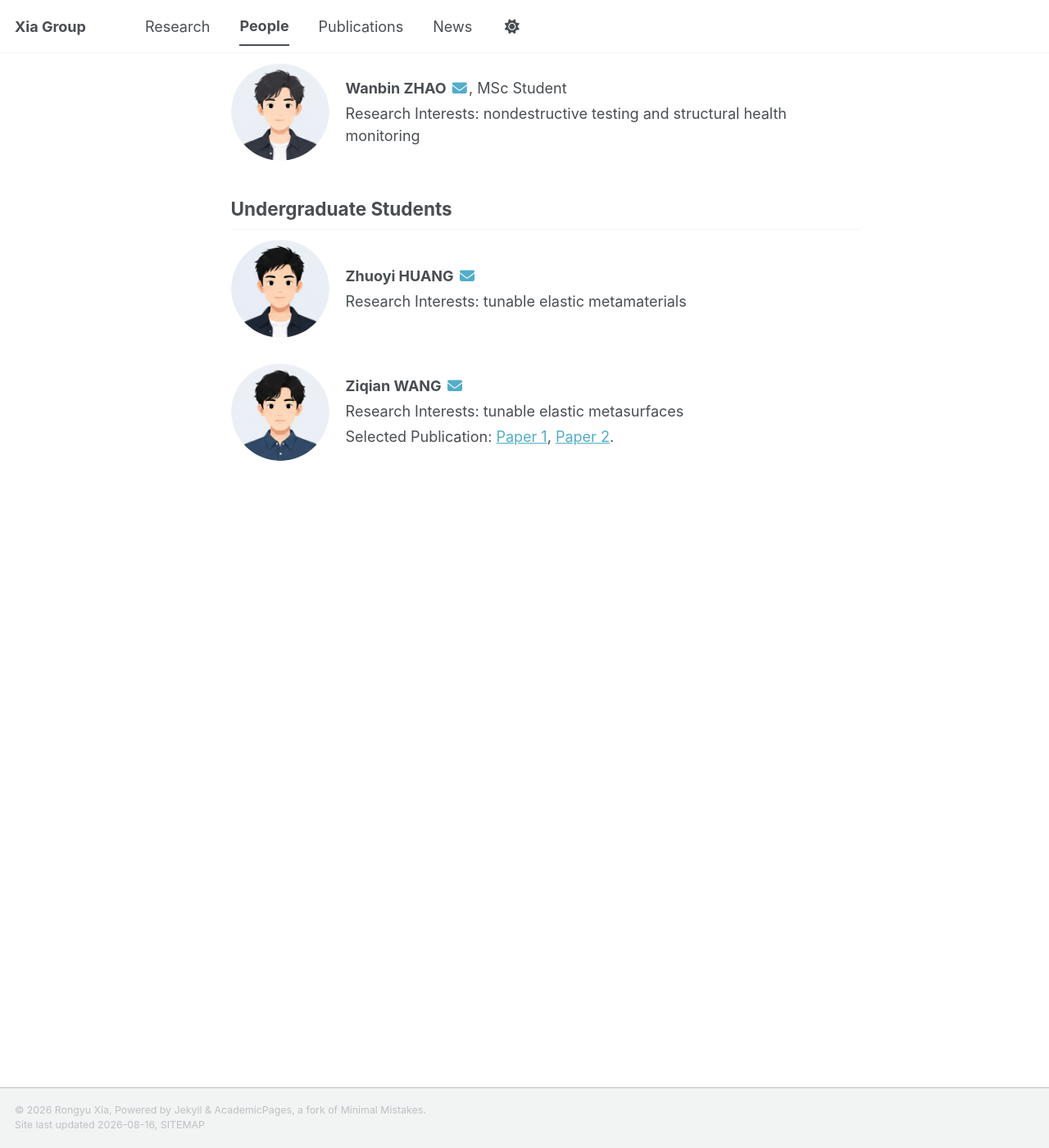
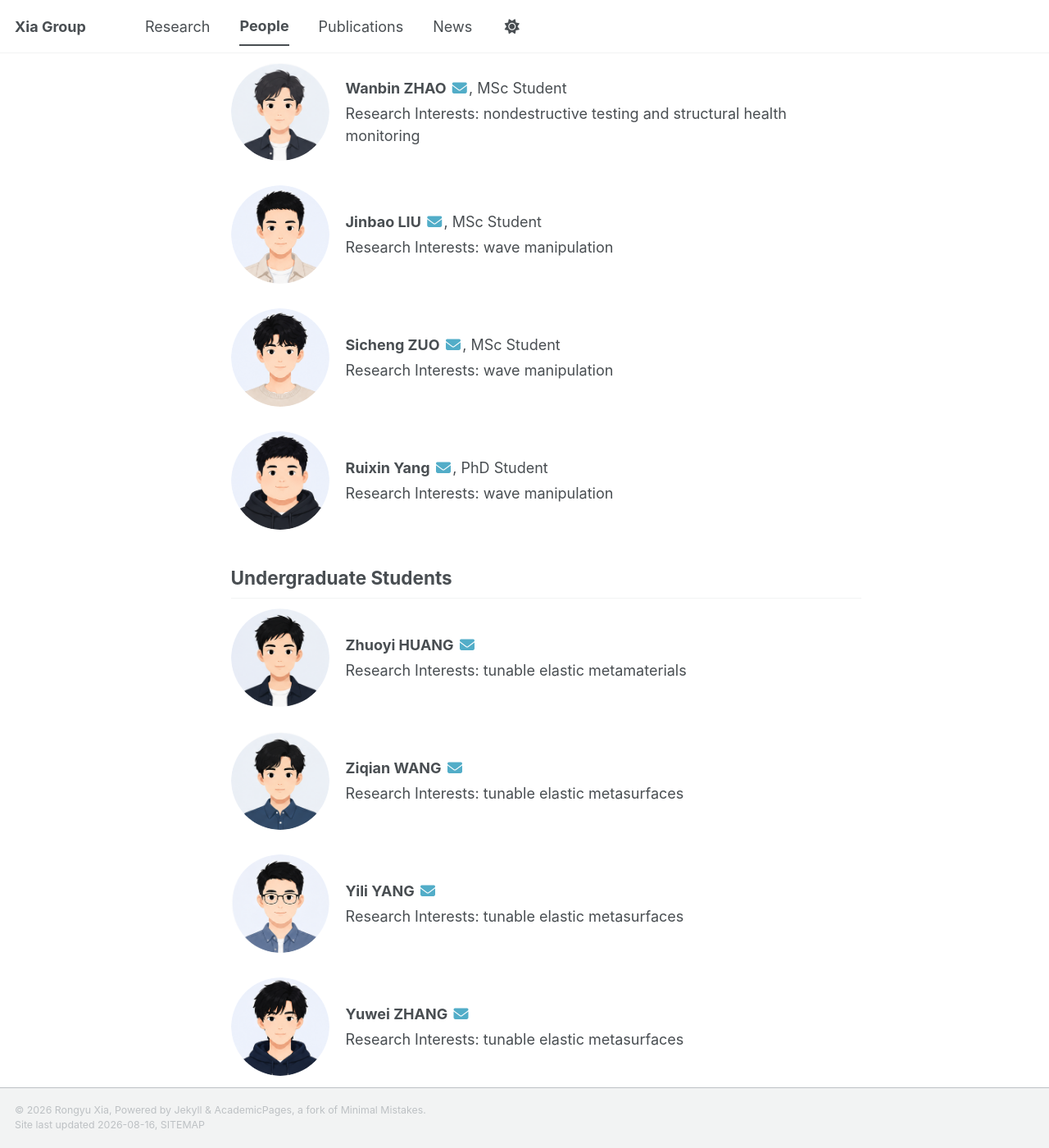
Before and after one commit to RongyuXia/rongyuxia.github.io, a Jekyll site: the page built from _pages/people.html, in a window 1280 px wide and 1400 px high, scrolled down 986 px. Shown: the whole window at 82% size. Built offline with Jekyll 4.4.1, drawn with Linux system fonts in a browser that asks for light colours; a style sheet for code colours, icons or effects is not loaded; some of the changed text lies outside the part shown.

Commit message:
change people image names

```diff
--- a/_pages/people.html
+++ b/_pages/people.html
@@ -104,7 +104,7 @@ classes: wide
 </div>
 
 <div style="display:flex; align-items:center; gap:20px; margin-bottom:30px;">
-  <img src="/images/people/student21.png"
+  <img src="/images/people/zengxm.png"
        style="
        width:120px;
        height:120px;
@@ -125,7 +125,7 @@ classes: wide
 </div>
 
 <div style="display:flex; align-items:center; gap:20px; margin-bottom:30px;">
-  <img src="/images/people/student22.png"
+  <img src="/images/people/zhaowb.png"
        style="
        width:120px;
        height:120px;
@@ -145,9 +145,72 @@ classes: wide
   </div>
 </div>
 
+<div style="display:flex; align-items:center; gap:20px; margin-bottom:30px;">
+  <img src="/images/people/liujb.png"
+       style="
+       width:120px;
+       height:120px;
+       object-fit:cover;
+       border-radius:50%;
+       flex-shrink:0;
+       ">
+  <div>
+    <p style="margin:4px 0;">
+      <strong>Jinbao LIU</strong>
+      <a href="mailto:xxx@mail2.sysu.edu.cn"><i class="fas fa-fw fa-envelope"></i></a>, MSc Student
+    </p>
+    <p style="margin:4px 0;">
+      Research Interests:
+      wave manipulation
+    </p>
+  </div>
+</div>
+
+<div style="display:flex; align-items:center; gap:20px; margin-bottom:30px;">
+  <img src="/images/people/zuosc.png"
+       style="
+       width:120px;
+       height:120px;
+       object-fit:cover;
+       border-radius:50%;
+       flex-shrink:0;
+       ">
+  <div>
+    <p style="margin:4px 0;">
+      <strong>Sicheng ZUO</strong>
+      <a href="mailto:xxx@mail2.sysu.edu.cn"><i class="fas fa-fw fa-envelope"></i></a>, MSc Student
+    </p>
+    <p style="margin:4px 0;">
+      Research Interests:
+      wave manipulation
+    </p>
+  </div>
+</div>
+
+<div style="display:flex; align-items:center; gap:20px; margin-bottom:30px;">
+  <img src="/images/people/yangrx.png"
+       style="
+       width:120px;
+       height:120px;
+       object-fit:cover;
+       border-radius:50%;
+       flex-shrink:0;
+       ">
+  <div>
+    <p style="margin:4px 0;">
+      <strong>Ruixin Yang</strong>
+      <a href="mailto:xxx@mail2.sysu.edu.cn"><i class="fas fa-fw fa-envelope"></i></a>, PhD Student
+    </p>
+    <p style="margin:4px 0;">
+      Research Interests:
+      wave manipulation
+    </p>
+  </div>
+</div>
+
 <h2>Undergraduate Students</h2>
 <div style="display:flex; align-items:center; gap:20px; margin-bottom:30px;">
-  <img src="/images/people/student14.png"
+  <img src="/images/people/huangzhy.png"
        style="
        width:120px;
        height:120px;
@@ -170,7 +233,7 @@ classes: wide
 </div>
 
 <div style="display:flex; align-items:center; gap:20px; margin-bottom:30px;">
-  <img src="/images/people/student24.png"
+  <img src="/images/people/wangzq.png"
        style="
        width:120px;
        height:120px;
@@ -189,10 +252,56 @@ classes: wide
       Research Interests:
       tunable elastic metasurfaces
     </p>
-    <p style="margin:4px 0;">
+    <!-- <p style="margin:4px 0;">
       Selected Publication:
       <a href="https://www.sysu.edu.cn">Paper 1</a>,
       <a href="https://www.sysu.edu.cn">Paper 2</a>.
+    </p> -->
+  </div>
+</div>
+
+<div style="display:flex; align-items:center; gap:20px; margin-bottom:30px;">
+  <img src="/images/people/yangyli.png"
+       style="
+       width:120px;
+       height:120px;
+       object-fit:cover;
+       border-radius:50%;
+       flex-shrink:0;
+       ">
+  <div>
+    <p style="margin:4px 0;">
+      <strong>Yili YANG</strong>
+      <a href="mailto:yangyli8@mail2.sysu.edu.cn">
+        <i class="fas fa-fw fa-envelope"></i>
+      </a>
+    </p>
+    <p style="margin:4px 0;">
+      Research Interests:
+      tunable elastic metasurfaces
     </p>
   </div>
 </div>
+
+<div style="display:flex; align-items:center; gap:20px; margin-bottom:30px;">
+  <img src="/images/people/zhangyw.png"
+       style="
+       width:120px;
+       height:120px;
+       object-fit:cover;
+       border-radius:50%;
+       flex-shrink:0;
+       ">
+  <div>
+    <p style="margin:4px 0;">
+      <strong>Yuwei ZHANG</strong>
+      <a href="mailto:zhangyw289@mail2.sysu.edu.cn">
+        <i class="fas fa-fw fa-envelope"></i>
+      </a>
+    </p>
+    <p style="margin:4px 0;">
+      Research Interests:
+      tunable elastic metasurfaces
+    </p>
+  </div>
+</div>
```
Also changed, not shown: other parts of _pages/people.html (+4 -4 lines), images/people/huangzhy.png (renamed from images/people/student14.png), images/people/lisr.png (renamed from images/people/student33.png), images/people/liujb.png (added), images/people/wangzq.png (renamed from images/people/student24.png), images/people/yangrx.png (added), images/people/yangyli.png (added), images/people/zengxm.png (renamed from images/people/student21.png), images/people/zengyk.png (added), images/people/zhangy.png (renamed from images/people/student12.png), images/people/zhangyw.png (added), images/people/zhaowb.png (renamed from images/people/student22.png), images/people/zuosc.png (added).
